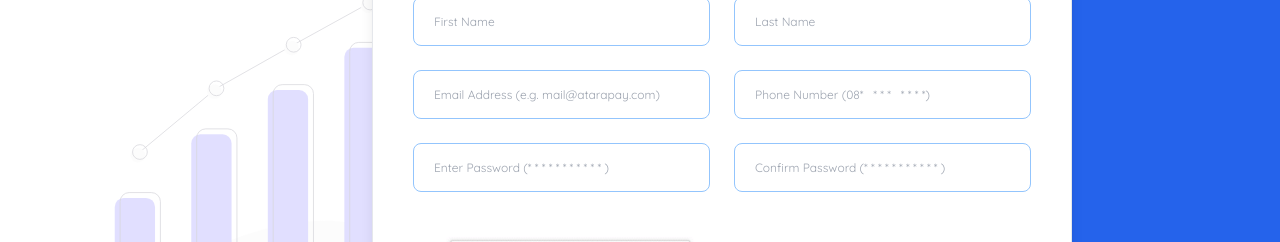
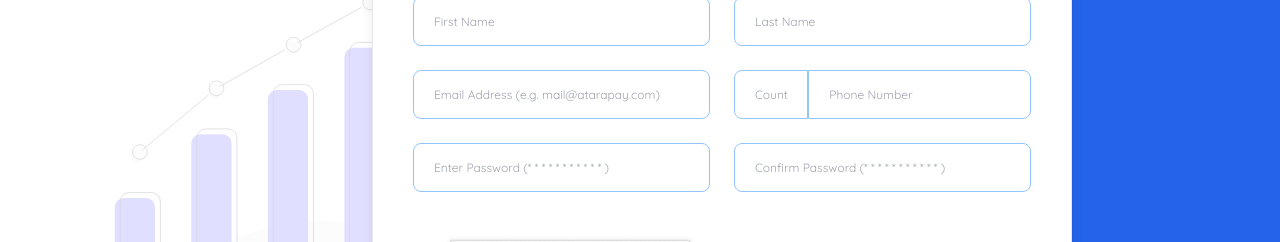
Before and after one commit to EstherMadu/atara-pay, a React (Vite) app: page /signup/seller in a window 1280 px wide. Shown: the part 256-498 px from the top of the page. Built offline with nearby package versions, Linux system fonts and the light colour scheme.

Commit message:
fixed password

```diff
--- /dev/null
+++ b/src/pages/Home.jsx
@@ -0,0 +1,21 @@
+import React from "react";
+import { NavLink } from "react-router-dom";
+
+const Home = () => {
+  return (
+    <div>
+      <h1 className="text-2xl">Welcome to atara pay</h1>
+
+      <div className="mt-10 flex flex-col space-y-4">
+        <NavLink to="/signup/buyer">Buyer signup</NavLink>
+        {/* <NavLink to="/signup/seller">Seller signup</NavLink> */}
+        <NavLink to="/login/buyer">Buyer login</NavLink>
+        <NavLink to="/login/seller">Seller login</NavLink>
+        <NavLink to="/otp">Otp</NavLink>
+        <NavLink to="/forgot">Forgot password</NavLink>
+      </div>
+    </div>
+  );
+};
+
+export default Home;
--- a/src/pages/SignUpBuyer.jsx
+++ b/src/pages/SignUpBuyer.jsx
@@ -10,6 +10,7 @@ const SignUpBuyer = () => {
   const [lname, setLname] = useState("");
   const [email, setEmail] = useState("");
   const [password, setPassword] = useState("");
+  const [confirmPassword, setConfirmPassword] = useState("");
 
   const handleSubmit = (e) => {
     e.preventDefault();
@@ -66,10 +67,11 @@ const SignUpBuyer = () => {
                   value={number}
                   onChange={(e) => setNumber(e.target.value)}
                 />
+
                 <input
                   className="appearance-none border rounded-lg w-full py-4 px-5  text-gray-700 leading-tight border-blue-300 text-xs focus:outline-none focus:shadow-outline"
                   id="input1"
-                  type="text/number"
+                  type="password"
                   placeholder="Enter Password (* * * * * * * * * * * )"
                   value={password}
                   onChange={(e) => setPassword(e.target.value)}
@@ -77,10 +79,10 @@ const SignUpBuyer = () => {
                 <input
                   className="appearance-none border rounded-lg w-full py-4 px-5  text-gray-700 leading-tight border-blue-300 focus:outline-none focus:shadow-outline text-xs"
                   id="input1"
-                  type="text"
+                  type="password"
                   placeholder="Confirm Password (* * * * * * * * * * * )"
-                  value={number}
-                  onChange={(e) => setPassword(e.target.value)}
+                  value={confirmPassword}
+                  onChange={(e) => setConfirmPassword(e.target.value)}
                 />
               </div>
 
--- a/src/pages/SignUpSeller.jsx
+++ b/src/pages/SignUpSeller.jsx
@@ -10,6 +10,8 @@ const SignUpBuyer = () => {
   const [lname, setLname] = useState("");
   const [email, setEmail] = useState("");
   const [password, setPassword] = useState("");
+  const [confirmPassword, setConfirmPassword] = useState("");
+  const [countryCode, setCountryCode] = useState("");
 
   const handleSubmit = (e) => {
     e.preventDefault();
@@ -39,7 +41,7 @@ const SignUpBuyer = () => {
                   id="input1"
                   type="text"
                   placeholder="First Name"
-                  value={number}
+                  value={fname}
                   onChange={(e) => setFname(e.target.value)}
                 />
                 <input
@@ -47,7 +49,7 @@ const SignUpBuyer = () => {
                   id="input1"
                   type="text"
                   placeholder="Last Name"
-                  value={number}
+                  value={lname}
                   onChange={(e) => setLname(e.target.value)}
                 />
                 <input
@@ -55,32 +57,43 @@ const SignUpBuyer = () => {
                   id="input1"
                   type="text"
                   placeholder="Email Address (e.g. mail@atarapay.com)"
-                  value={number}
+                  value={email}
                   onChange={(e) => setEmail(e.target.value)}
                 />
+                <div className="flex items-center">
+                  <input
+                    className="appearance-none border rounded-l-lg w-1/4 py-4 px-5  text-gray-700 leading-tight border-blue-300 text-xs focus:outline-none focus:shadow-outline"
+                    id="input1"
+                    type="tel"
+                    placeholder="Country Code"
+                    value={countryCode}
+                    onChange={(e) => setCountryCode(e.target.value)}
+                  />
+                  <input
+                    className="appearance-none border rounded-r-lg w-3/4 py-4 px-5  text-gray-700 leading-tight border-blue-300 text-xs focus:outline-none focus:shadow-outline"
+                    id="input2"
+                    type="tel"
+                    placeholder="Phone Number"
+                    value={number}
+                    onChange={(e) => setNumber(e.target.value)}
+                  />
+                </div>
+
                 <input
                   className="appearance-none border rounded-lg w-full py-4 px-5  text-gray-700 leading-tight border-blue-300 text-xs focus:outline-none focus:shadow-outline"
                   id="input1"
-                  type="text"
-                  placeholder="Phone Number (08*   * * *   * * * *)"
-                  value={number}
-                  onChange={(e) => setNumber(e.target.value)}
-                />
-                <input
-                  className="appearance-none border rounded-lg w-full py-4 px-5  text-gray-700 leading-tight border-blue-300 text-xs focus:outline-none focus:shadow-outline"
-                  id="input1"
-                  type="text/number"
+                  type="password"
                   placeholder="Enter Password (* * * * * * * * * * * )"
-                  value={number}
-                  onChange={(e) => setNumber(e.target.value)}
+                  value={password}
+                  onChange={(e) => setPassword(e.target.value)}
                 />
                 <input
                   className="appearance-none border rounded-lg w-full py-4 px-5  text-gray-700 leading-tight border-blue-300 focus:outline-none focus:shadow-outline text-xs"
                   id="input1"
-                  type="text"
+                  type="password"
                   placeholder="Confirm Password (* * * * * * * * * * * )"
-                  value={number}
-                  onChange={(e) => setPassword(e.target.value)}
+                  value={confirmPassword}
+                  onChange={(e) => setConfirmPassword(e.target.value)}
                 />
               </div>
 
```
